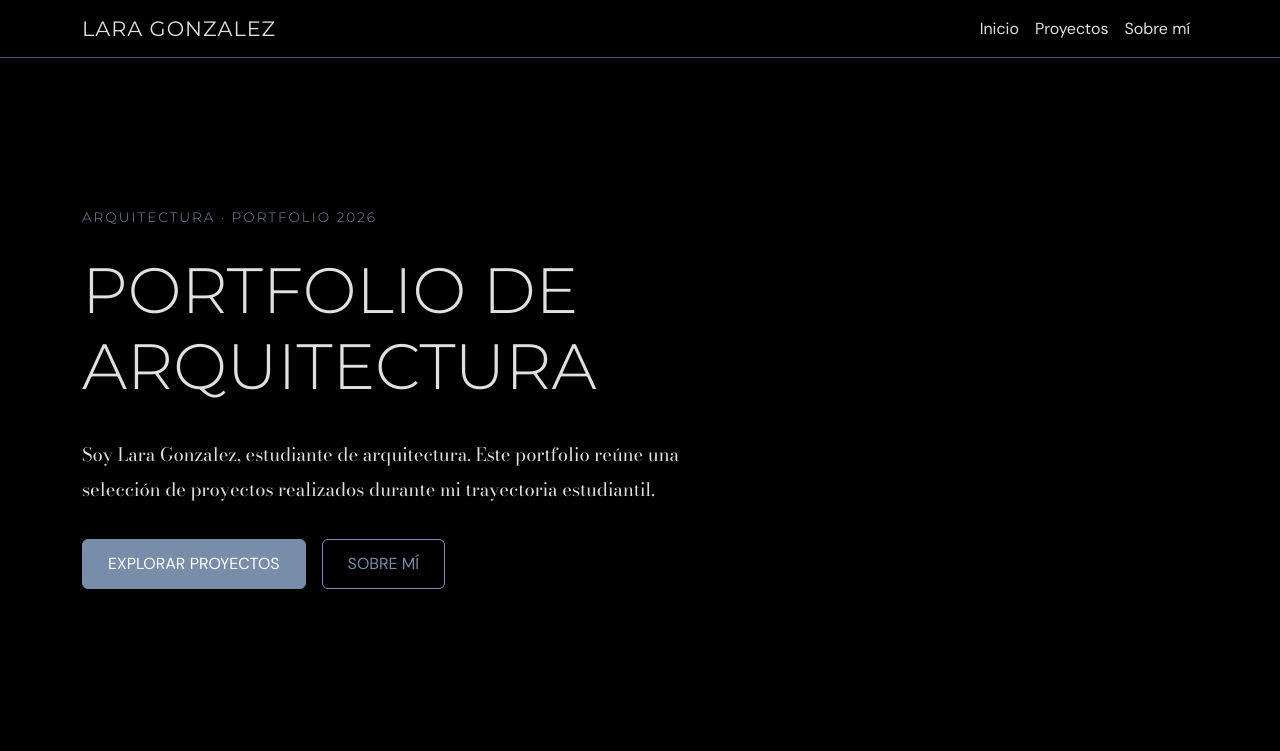
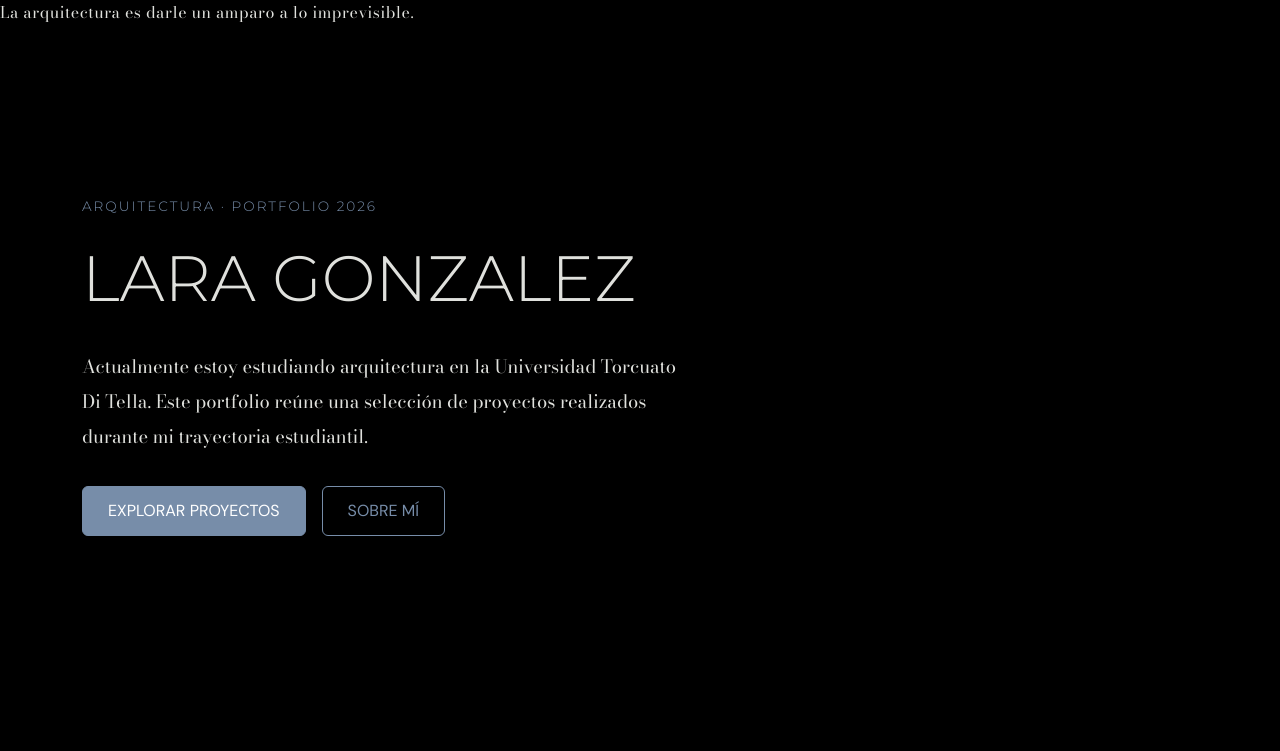
Before and after one commit to gonzalezlara2004-stack/EntregaFinal, a plain HTML site: page index.html in a window 1280 px wide. Shown: the top 751 px of the page. Drawn offline with nearby package versions, Linux system fonts and the light colour scheme.

Commit message:
ultimo cambio

```diff
--- a/css/estilos.css
+++ b/css/estilos.css
@@ -23,11 +23,8 @@ h1, h2, .navbar-brand {
 .navbar {
     background-color: var(--fondo);
     border-bottom: 1px solid var(--secundario);
-}
-
-.navbar-brand {
-    font-weight: 700;
-    color: var(--texto);
+    padding-top: 50px;
+    padding-bottom: 25px;
 }
 
 .nav-link {
@@ -57,10 +54,10 @@ header .lead {
 }
 
 .navbar-brand {
-    font-family: 'Montserrat', sans-serif;
-    font-size: 1.3rem;
+    font-family: 'Bodoni Moda', serif;
+    font-size: 1rem;
     font-weight: 400;
-    letter-spacing: 1px;
+    letter-spacing: 0.5px;
     color: var(--texto);
 }
 
--- a/index.html
+++ b/index.html
@@ -19,12 +19,10 @@
 </head>
 
 <body>
-<nav class="navbar navbar-expand-lg navbar-dark">
-    <div class="container">
 
-        <a class="navbar-brand" href="#">
-            LARA GONZALEZ
-        </a>
+<a class="navbar-brand" href="#">
+    La arquitectura es darle un amparo a lo imprevisible.
+</a>
 
         <button class="navbar-toggler" type="button"
                 data-bs-toggle="collapse"
@@ -57,10 +55,11 @@
     <div>
         <p class="subtitulo">ARQUITECTURA · PORTFOLIO 2026</p>
 
-        <h1>PORTFOLIO DE<br>ARQUITECTURA</h1>
+       <h1>LARA GONZALEZ</h1>
 
         <p class="lead">
-            Soy Lara Gonzalez, estudiante de arquitectura.
+            Actualmente estoy estudiando arquitectura
+            en la Universidad Torcuato Di Tella.
             Este portfolio reúne una selección de proyectos
             realizados durante mi trayectoria estudiantil.
         </p>
```
